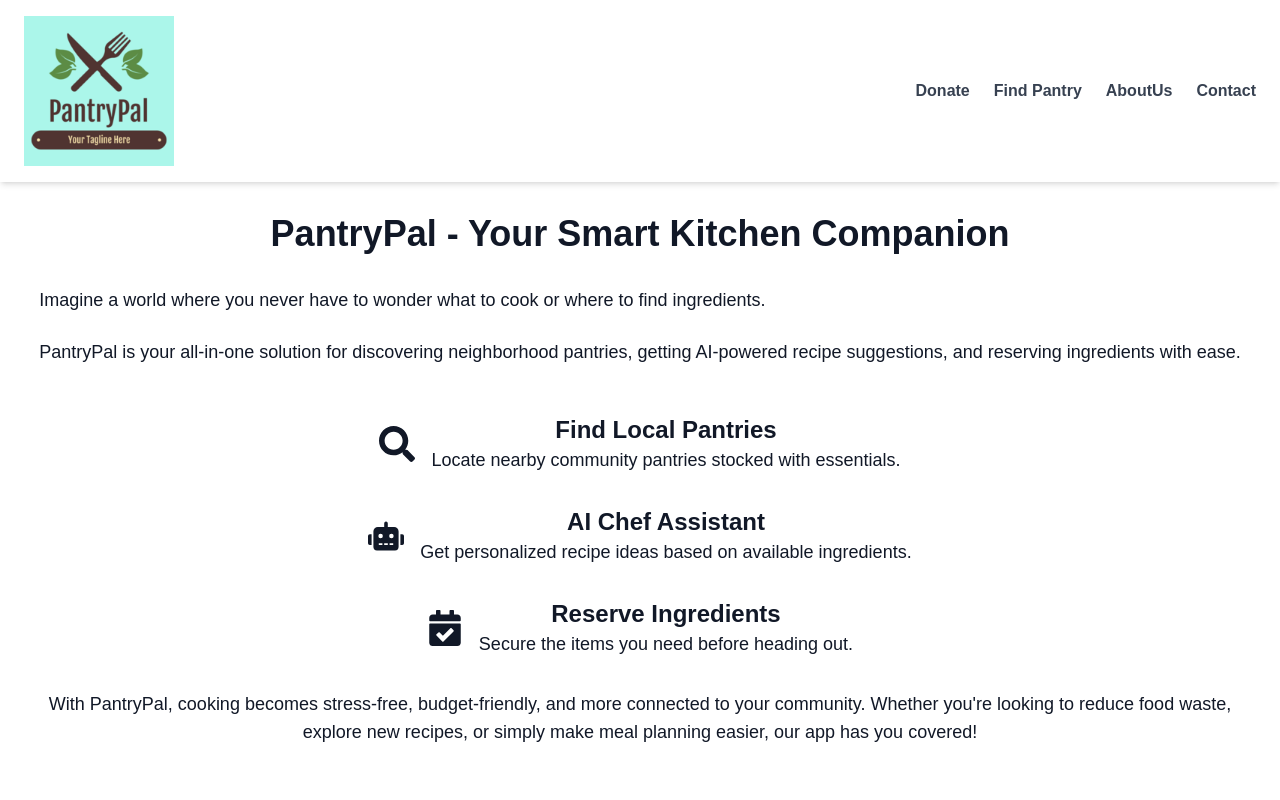
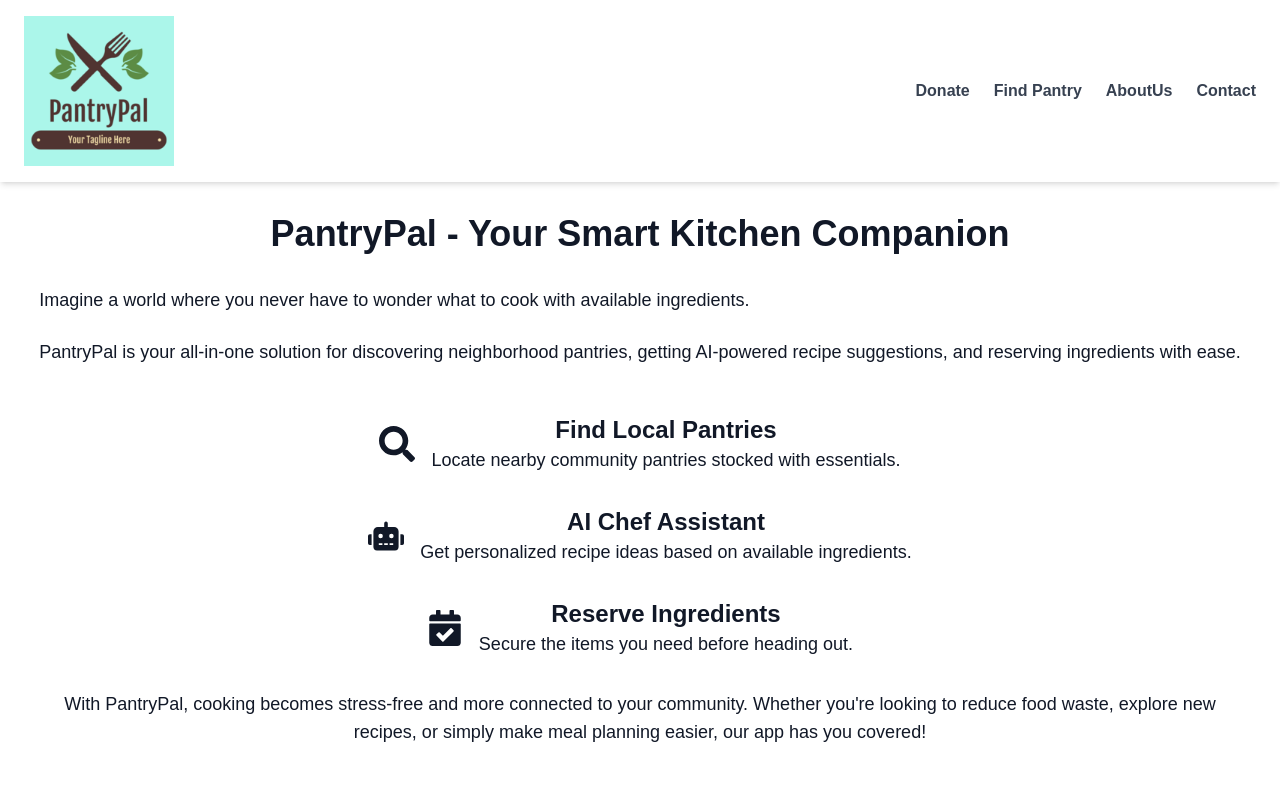
Before and after one commit to JerseyHackathon/hackathon, a Next.js app: page /about in a window 1280 px wide. Shown: the top 800 px of the page. Built offline with nearby package versions, Linux system fonts and the light colour scheme.

Commit message:
made some changes

```diff
--- a/src/app/about/page.tsx
+++ b/src/app/about/page.tsx
@@ -28,8 +28,7 @@ const AboutUs = () => {
           animate={{ opacity: 1 }}
           transition={{ delay: 1, duration: 1 }}
         >
-          Imagine a world where you never have to wonder what to cook or where to
-          find ingredients.
+          Imagine a world where you never have to wonder what to cook with available ingredients.
         </motion.p>
         <motion.p
           initial={{ opacity: 0 }}
@@ -104,7 +103,7 @@ const AboutUs = () => {
         transition={{ delay: 4, duration: 1 }}
         className="mt-8 text-lg text-center"
       >
-        With PantryPal, cooking becomes stress-free, budget-friendly, and more
+        With PantryPal, cooking becomes stress-free and more
         connected to your community. Whether you're looking to reduce food waste,
         explore new recipes, or simply make meal planning easier, our app has you
         covered!
--- a/src/app/contact/page.tsx
+++ b/src/app/contact/page.tsx
@@ -50,7 +50,7 @@ const Contact = () => {
           animate={{ opacity: 1 }}
           transition={{ delay: 2, duration: 0.8 }}
         >
-          <FaMapMarkerAlt className="mr-3 text-2xl" /> <span>123 Main Street, Hometown</span>
+          <FaMapMarkerAlt className="mr-3 text-2xl" /> <span>123 Street, Hometown</span>
         </motion.p>
       </motion.div>
 
```
